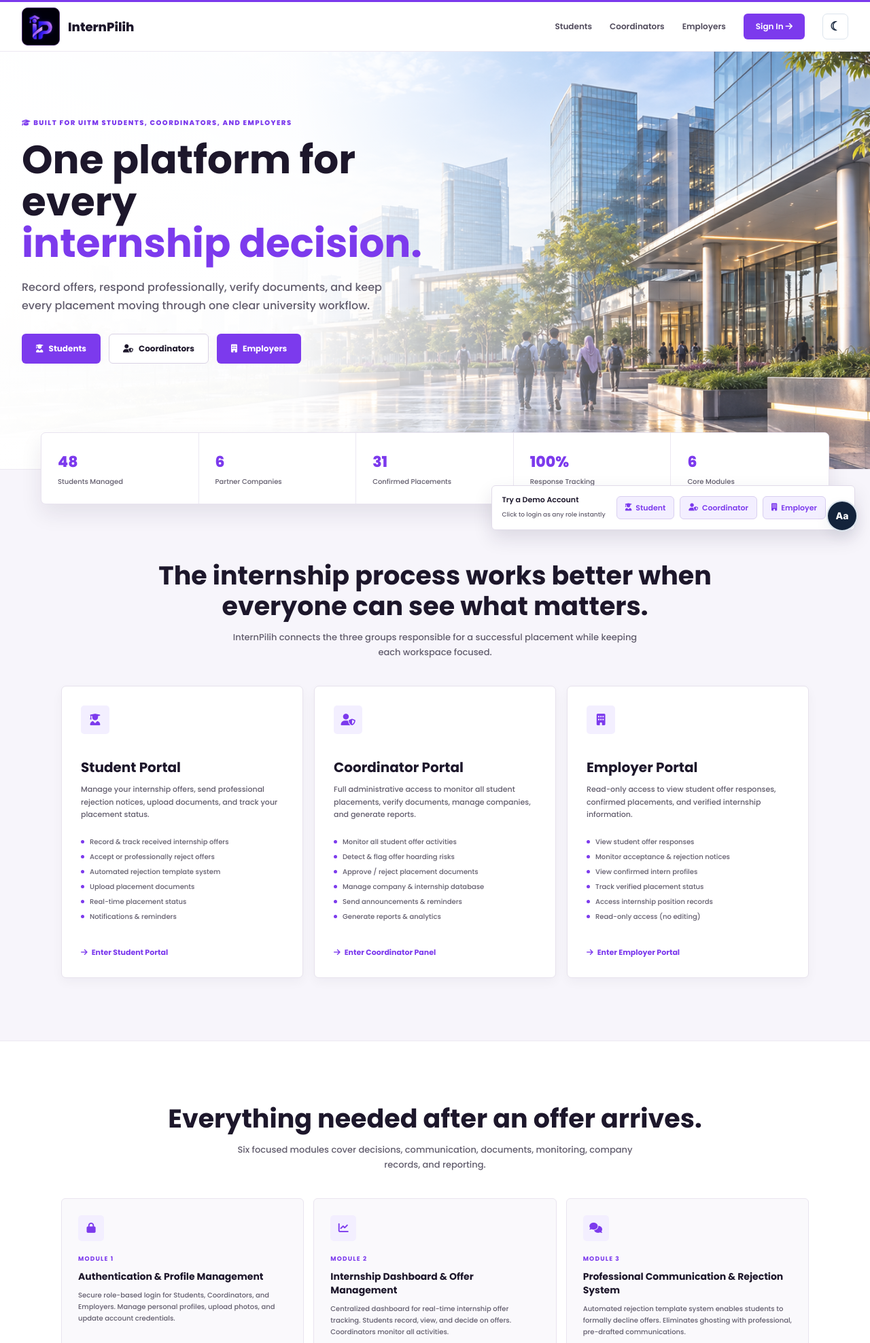
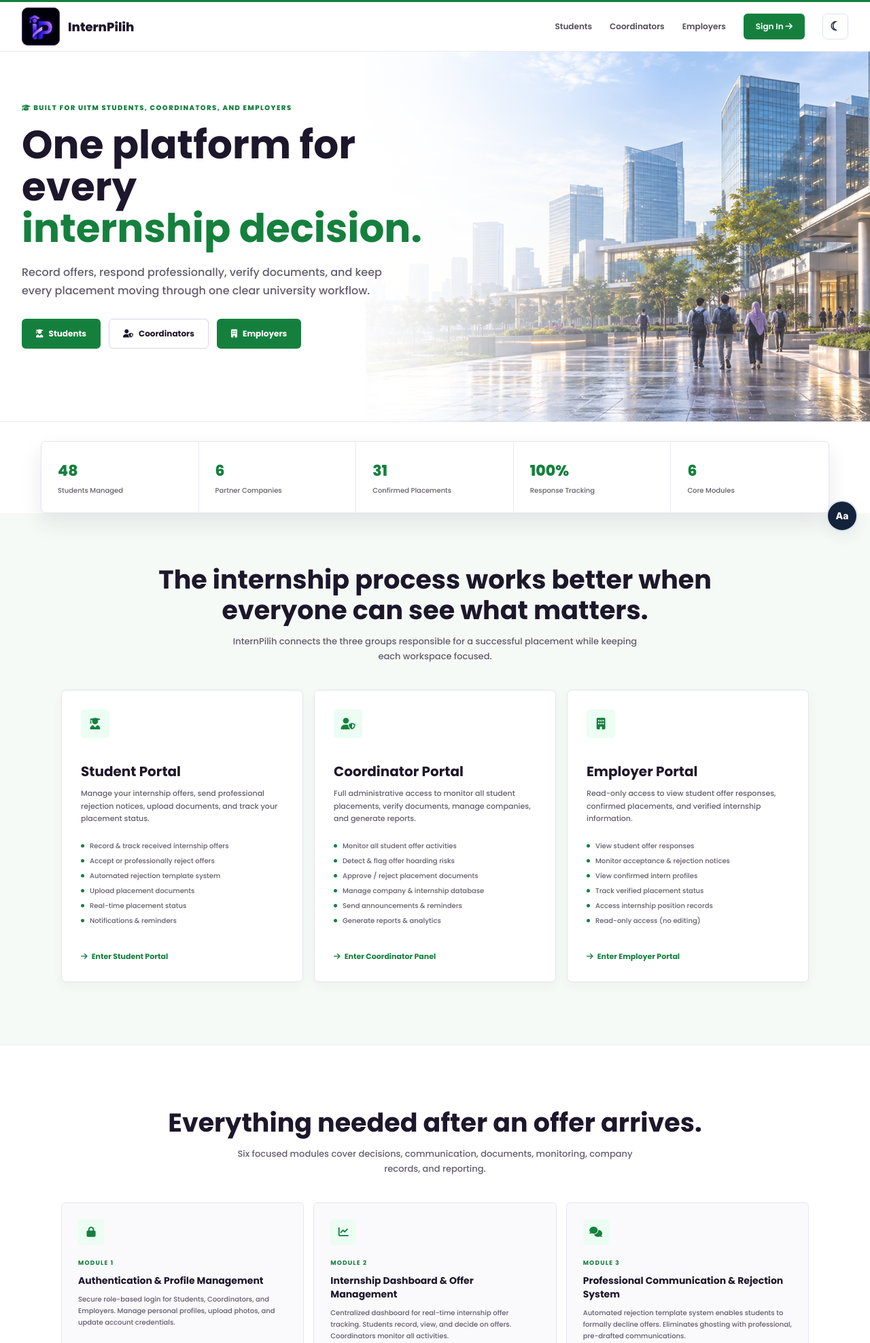
Before and after one commit to alifmukhlis06-svg/InternPilih, a PHP site: page /InternPilih/ in a window 1280 px wide. Shown: the top 1976 px of the page at 68% size. Run offline with PHP 8.4, Linux system fonts and the light colour scheme.

Commit message:
Restore landing page layout

```diff
--- a/assets/css/landing.css
+++ b/assets/css/landing.css
@@ -2,9 +2,9 @@
 
 .landing-page {
   --landing-ink:#1d172b;
-  --landing-purple:#7c3aed;
-  --landing-purple-dark:#6d28d9;
-  --landing-lavender:#f3efff;
+  --landing-accent:#15803d;
+  --landing-accent-strong:#166534;
+  --landing-soft:#ecfdf3;
   --landing-muted:#625d6d;
   overflow-x:hidden;
   background:#fff;
@@ -24,7 +24,7 @@
   align-items:center;
   justify-content:space-between;
   background:#fff;
-  border-top:3px solid var(--landing-purple);
+  border-top:3px solid var(--landing-accent);
   border-bottom:1px solid #ece8f2;
 }
 
@@ -64,33 +64,45 @@
 .landing-page .nav-links .nav-cta {
   padding:10px 18px;
   color:#fff;
-  background:var(--landing-purple);
+  background:var(--landing-accent);
   border-radius:6px;
 }
 
-.landing-page .nav-links .nav-cta:hover { color:#fff; background:var(--landing-purple-dark); }
+.landing-page .nav-links .nav-cta:hover { color:#fff; background:var(--landing-accent-strong); }
 
 .landing-page .hero {
-  min-height:690px;
+  min-height:620px;
   position:relative;
-  background:#fff url('../images/internpilih-career-campus.png') center/cover no-repeat;
+  overflow:hidden;
+  background:#fff;
   border-bottom:1px solid #ece8f2;
 }
 
 .landing-page .hero::before {
   content:"";
   position:absolute;
+  top:0;
+  right:0;
+  bottom:0;
+  width:58%;
+  background:url('../images/internpilih-career-campus.png') center/cover no-repeat;
+}
+
+.landing-page .hero::after {
+  content:"";
+  position:absolute;
   inset:0;
-  background:linear-gradient(90deg,rgba(255,255,255,.99) 0%,rgba(255,255,255,.96) 34%,rgba(255,255,255,.62) 54%,rgba(255,255,255,.12) 78%);
+  background:linear-gradient(90deg,#fff 0%,#fff 39%,rgba(255,255,255,.9) 48%,rgba(255,255,255,.18) 76%);
 }
 
 .landing-page .hero-content {
-  min-height:690px;
+  min-height:620px;
   max-width:1280px;
   width:100%;
   margin:0 auto;
-  padding:142px 32px 124px;
+  padding:118px 32px 74px;
   position:relative;
+  z-index:1;
   display:flex;
   flex-direction:column;
   align-items:flex-start;
@@ -99,7 +111,7 @@
 
 .landing-page .hero-badge {
   margin-bottom:16px;
-  color:var(--landing-purple);
+  color:var(--landing-accent);
   font-size:10px;
   font-weight:800;
   letter-spacing:1.4px;
@@ -114,7 +126,7 @@
   line-height:1.06;
 }
 
-.landing-page .hero-title span { color:var(--landing-purple); }
+.landing-page .hero-title span { color:var(--landing-accent); }
 .landing-page .hero-sub { max-width:560px; margin-bottom:28px; color:var(--landing-muted); font-size:16px; line-height:1.7; }
 .landing-page .hero-actions { display:flex; flex-wrap:wrap; gap:12px; }
 
@@ -132,19 +144,16 @@
 }
 
 .landing-page .btn-hero-primary,
-.landing-page .btn-hero-employer { color:#fff; background:var(--landing-purple); }
+.landing-page .btn-hero-employer { color:#fff; background:var(--landing-accent); }
 .landing-page .btn-hero-primary:hover,
-.landing-page .btn-hero-employer:hover { background:var(--landing-purple-dark); }
+.landing-page .btn-hero-employer:hover { background:var(--landing-accent-strong); }
 .landing-page .btn-hero-ghost { color:var(--landing-ink); background:#fff; border-color:#d9d2e5; }
-.landing-page .btn-hero-ghost:hover { color:var(--landing-purple); border-color:#a78bfa; }
+.landing-page .btn-hero-ghost:hover { color:var(--landing-accent); border-color:#86efac; }
 
 .landing-page .hero-stats {
   width:min(1160px,calc(100% - 48px));
-  margin:0;
-  position:absolute;
-  left:50%;
-  bottom:-52px;
-  transform:translateX(-50%);
+  margin:28px auto 0;
+  position:relative;
   display:grid;
   grid-template-columns:repeat(5,minmax(120px,1fr));
   background:#fff;
@@ -163,14 +172,14 @@
 }
 
 .landing-page .stat-item:last-child { border-right:0; }
-.landing-page .stat-item .num { color:var(--landing-purple); font-size:22px; font-weight:800; }
+.landing-page .stat-item .num { color:var(--landing-accent); font-size:22px; font-weight:800; }
 .landing-page .stat-item .lbl { margin-top:5px; color:var(--landing-muted); font-size:10px; }
 
 .landing-page .section { padding:92px max(28px,calc((100vw - 1100px)/2)); background:#fff; }
 .landing-page .section-title { color:var(--landing-ink); font-size:38px; line-height:1.18; text-align:center; }
 .landing-page .section-sub { max-width:620px; margin:12px auto 38px; color:var(--landing-muted); font-size:13px; line-height:1.7; text-align:center; }
 
-.landing-page #roles { padding-top:134px; background:#f7f5fb; }
+.landing-page #roles { padding-top:76px; background:#f5faf6; }
 .landing-page #roles .section-title { max-width:820px; margin:0 auto; }
 .landing-page .roles-grid { max-width:1100px; margin:0 auto; display:grid; grid-template-columns:repeat(3,1fr); gap:16px; }
 
@@ -195,8 +204,8 @@
   display:flex;
   align-items:center;
   justify-content:center;
-  color:var(--landing-purple);
-  background:var(--landing-lavender);
+  color:var(--landing-accent);
+  background:var(--landing-soft);
 }
 
 .landing-page .role-icon { width:42px; height:42px; margin-bottom:34px; border-radius:5px; font-size:17px; }
@@ -204,15 +213,15 @@
 .landing-page .role-card p { margin-bottom:20px; color:var(--landing-muted); font-size:11px; line-height:1.7; }
 .landing-page .role-features { margin-bottom:25px; list-style:none; }
 .landing-page .role-features li { padding:4px 0; display:flex; align-items:center; gap:8px; color:var(--landing-muted); font-size:10px; line-height:1.4; }
-.landing-page .role-features li::before { content:""; width:5px; height:5px; flex:0 0 5px; border-radius:50%; background:var(--landing-purple); }
-.landing-page .role-btn-link { margin-top:auto; display:inline-flex; align-items:center; gap:6px; color:var(--landing-purple); font-size:11px; font-weight:700; }
+.landing-page .role-features li::before { content:""; width:5px; height:5px; flex:0 0 5px; border-radius:50%; background:var(--landing-accent); }
+.landing-page .role-btn-link { margin-top:auto; display:inline-flex; align-items:center; gap:6px; color:var(--landing-accent); font-size:11px; font-weight:700; }
 
 .landing-page #modules { border-top:1px solid #ece8f2; border-bottom:1px solid #ece8f2; }
 .landing-page .modules-grid { max-width:1100px; margin:0 auto; display:grid; grid-template-columns:repeat(3,1fr); gap:14px; }
 .landing-page .module-card { min-height:220px; padding:24px; background:#faf9fc; border:1px solid #e9e4ef; border-radius:6px; }
 .landing-page .module-card:hover { border-color:#c7b9dd; }
 .landing-page .module-icon { width:38px; height:38px; margin-bottom:20px; border-radius:5px; font-size:15px; }
-.landing-page .module-num { margin-bottom:10px; color:var(--landing-purple); font-size:9px; font-weight:700; letter-spacing:1.2px; text-transform:uppercase; }
+.landing-page .module-num { margin-bottom:10px; color:var(--landing-accent); font-size:9px; font-weight:700; letter-spacing:1.2px; text-transform:uppercase; }
 .landing-page .module-card h4 { margin-bottom:8px; color:var(--landing-ink); font-size:14px; line-height:1.4; }
 .landing-page .module-card p { color:var(--landing-muted); font-size:10px; line-height:1.7; }
 
@@ -223,56 +232,21 @@
 .landing-page .about-description strong { color:var(--landing-ink); }
 .landing-page .about-grid { display:grid; grid-template-columns:repeat(4,1fr); gap:12px; }
 .landing-page .about-card { padding:20px; background:#fff; border:1px solid #e7e2ed; border-radius:6px; }
-.landing-page .about-icon { margin-bottom:12px; color:var(--landing-purple); font-size:22px; }
+.landing-page .about-icon { margin-bottom:12px; color:var(--landing-accent); font-size:22px; }
 .landing-page .about-card h4 { margin-bottom:6px; font-size:14px; }
 .landing-page .about-card p { color:var(--landing-muted); font-size:11px; line-height:1.6; }
 
-.landing-page .footer { padding:36px 28px 108px; background:#1d172b; border-bottom:5px solid var(--landing-purple); text-align:center; }
+.landing-page .footer { padding:36px 28px; background:#17211a; border-bottom:5px solid var(--landing-accent); text-align:center; }
 .landing-page .footer p { color:#c9c3d2; font-size:12px; }
 .landing-page .footer strong { color:#fff; }
 .landing-page .footer-note { margin-top:6px; }
 
-.landing-page .quick-login {
-  position:fixed;
-  right:22px;
-  bottom:20px;
-  z-index:200;
-  padding:12px 14px;
-  display:flex;
-  align-items:center;
-  gap:16px;
-  background:#fff;
-  border:1px solid #e1dbe9;
-  border-radius:6px;
-  box-shadow:0 12px 28px rgba(35,24,54,.12);
-}
-
-.landing-page .quick-login p { color:var(--landing-ink); font-size:11px; font-weight:600; }
-.landing-page .quick-login span { color:var(--landing-muted); font-size:9px; }
-.landing-page .qlogin-btns { display:flex; gap:8px; }
-.landing-page .quick-login-link {
-  padding:8px 12px;
-  display:flex;
-  align-items:center;
-  gap:6px;
-  color:var(--landing-purple);
-  background:var(--landing-lavender);
-  border:1px solid #d9cff0;
-  border-radius:6px;
-  font-size:11px;
-  font-weight:600;
-  text-decoration:none;
-}
-
-.landing-page .quick-login-link:hover { background:#e9e0ff; }
-.landing-page .quick-login-close { padding:4px; color:var(--landing-muted); background:none; border:0; font-size:16px; cursor:pointer; }
-
 /* Optional dark mode: black surfaces and purple accents only. */
 html[data-theme="dark"] .landing-page {
   --landing-ink:#f8f5ff;
-  --landing-purple:#a78bfa;
-  --landing-purple-dark:#8b5cf6;
-  --landing-lavender:#1b1030;
+  --landing-accent:#a78bfa;
+  --landing-accent-strong:#8b5cf6;
+  --landing-soft:#1b1030;
   --landing-muted:#c5bdd2;
   background:#05030b;
   color:#f8f5ff;
--- a/index.html
+++ b/index.html
@@ -50,14 +50,15 @@
       </a>
     </div>
 
-    <div class="hero-stats">
-      <div class="stat-item"><div class="num">48</div><div class="lbl">Students Managed</div></div>
-      <div class="stat-item"><div class="num">6</div><div class="lbl">Partner Companies</div></div>
-      <div class="stat-item"><div class="num">31</div><div class="lbl">Confirmed Placements</div></div>
-      <div class="stat-item"><div class="num">100%</div><div class="lbl">Response Tracking</div></div>
-      <div class="stat-item"><div class="num">6</div><div class="lbl">Core Modules</div></div>
-    </div>
   </div>
+</div>
+
+<div class="hero-stats" aria-label="InternPilih overview">
+  <div class="stat-item"><div class="num">48</div><div class="lbl">Students Managed</div></div>
+  <div class="stat-item"><div class="num">6</div><div class="lbl">Partner Companies</div></div>
+  <div class="stat-item"><div class="num">31</div><div class="lbl">Confirmed Placements</div></div>
+  <div class="stat-item"><div class="num">100%</div><div class="lbl">Response Tracking</div></div>
+  <div class="stat-item"><div class="num">6</div><div class="lbl">Core Modules</div></div>
 </div>
 
 <!-- ROLE PORTALS -->
@@ -196,20 +197,6 @@
   <p class="footer-note">Built for academic purposes &nbsp;&middot;&nbsp; CS Final Year Project</p>
 </footer>
 
-<!-- QUICK LOGIN BAR -->
-<div class="quick-login" id="quickLogin">
-  <div>
-    <p>Try a Demo Account</p>
-    <span>Click to login as any role instantly</span>
-  </div>
-  <div class="qlogin-btns">
-    <a href="student/dashboard.html" class="quick-login-link"><i class="fas fa-user-graduate"></i> Student</a>
-    <a href="admin/dashboard.html" class="quick-login-link"><i class="fas fa-user-shield"></i> Coordinator</a>
-    <a href="employer/dashboard.html" class="quick-login-link"><i class="fas fa-building"></i> Employer</a>
-    <button class="quick-login-close" onclick="document.getElementById('quickLogin').style.display='none'" aria-label="Close demo shortcuts"><i class="fas fa-times"></i></button>
-  </div>
-</div>
-
 <script>
 // Smooth scroll
 document.querySelectorAll('a[href^="#"]').forEach(a=>{
@@ -219,14 +206,6 @@ document.querySelectorAll('a[href^="#"]').forEach(a=>{
     if(el)el.scrollIntoView({behavior:'smooth'});
   });
 });
-// Hide quick login on scroll
-let lastScroll=0;
-window.addEventListener('scroll',()=>{
-  const el=document.getElementById('quickLogin');
-  if(window.scrollY>lastScroll&&window.scrollY>200){el.style.opacity='0';el.style.pointerEvents='none';}
-  else{el.style.opacity='1';el.style.pointerEvents='all';}
-  lastScroll=window.scrollY;
-});
 </script>
 <script src="assets/js/accessibility.js?v=20261031-brand4"></script>
 </body>
```
Also changed, not shown: other parts of assets/css/landing.css (+12 -15 lines).
